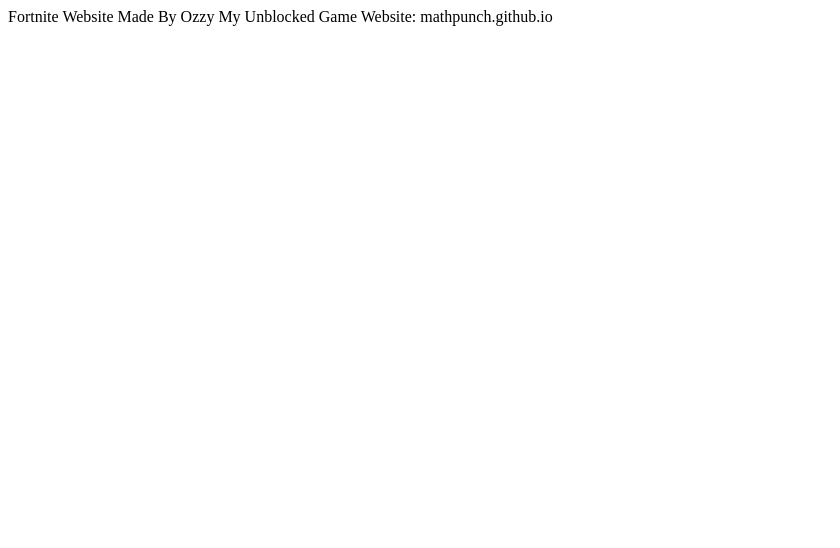
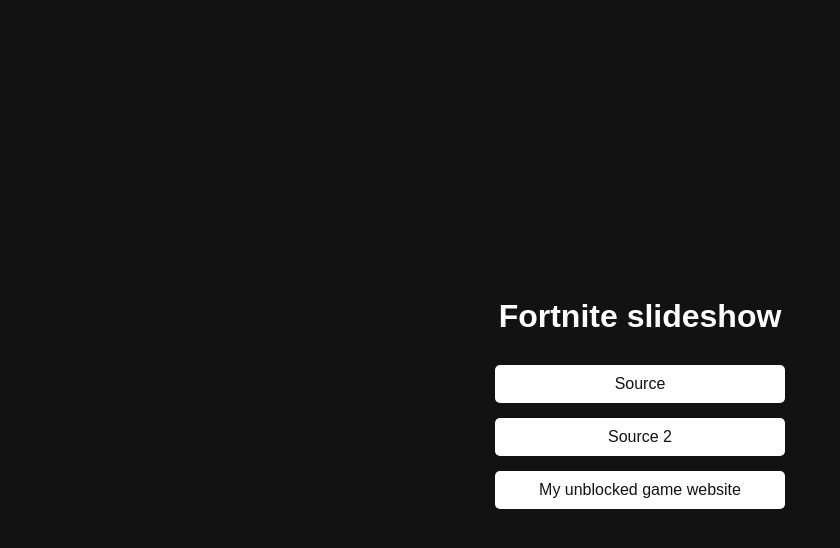
Before and after one commit to mathpunch/cautious-guacamole, a plain HTML site: page index.html in a window 1280 px wide. Shown: the whole page, without its empty margins (0-840 px from the left). Drawn offline with Linux system fonts and the light colour scheme.

Commit message:
Update index.html

```diff
--- a/index.html
+++ b/index.html
@@ -1 +1,53 @@
-Fortnite Website Made By Ozzy My Unblocked Game Website: mathpunch.github.io
+<!DOCTYPE html>
+<html lang="en">
+<head>
+    <meta charset="UTF-8">
+    <meta name="viewport" content="width=device-width, initial-scale=1.0">
+    <title>mathpunch iPod Touch 4th Generation Listener</title>
+    <style>
+        /* Dark Mode Styling */
+        body {
+            font-family: Arial, sans-serif;
+            background-color: #121212;
+            color: #ffffff;
+            margin: 0;
+            padding: 0;
+            display: flex;
+            justify-content: center;
+            align-items: center;
+            height: 100vh;
+        }
+        .container {
+            text-align: center;
+        }
+        h1 {
+            margin-bottom: 30px;
+            color: #ffffff;
+        }
+        .button {
+            display: block;
+            margin: 15px auto;
+            padding: 10px 20px;
+            font-size: 16px;
+            color: #121212;
+            background-color: #ffffff;
+            border: none;
+            border-radius: 5px;
+            text-decoration: none;
+            cursor: pointer;
+            width: 250px;
+        }
+        .button:hover {
+            background-color: #cccccc;
+        }
+    </style>
+</head>
+<body>
+    <div class="container">
+        <h1>Fortnite slideshow</h1>
+        <a class="button" href="https://www.argentics.io/what-makes-fortnite-so-popular" target="_blank">Source</a>
+        <a class="button" href="https://suttonhighnews.net/10514/entertainment/is-fortnite-the-greatest-game-of-all-time/" target="_blank">Source 2</a>
+        <a class="button" href="https://mathpunch.github.io" target="_blank">My unblocked game website</a>
+    </div>
+</body>
+</html>
```
